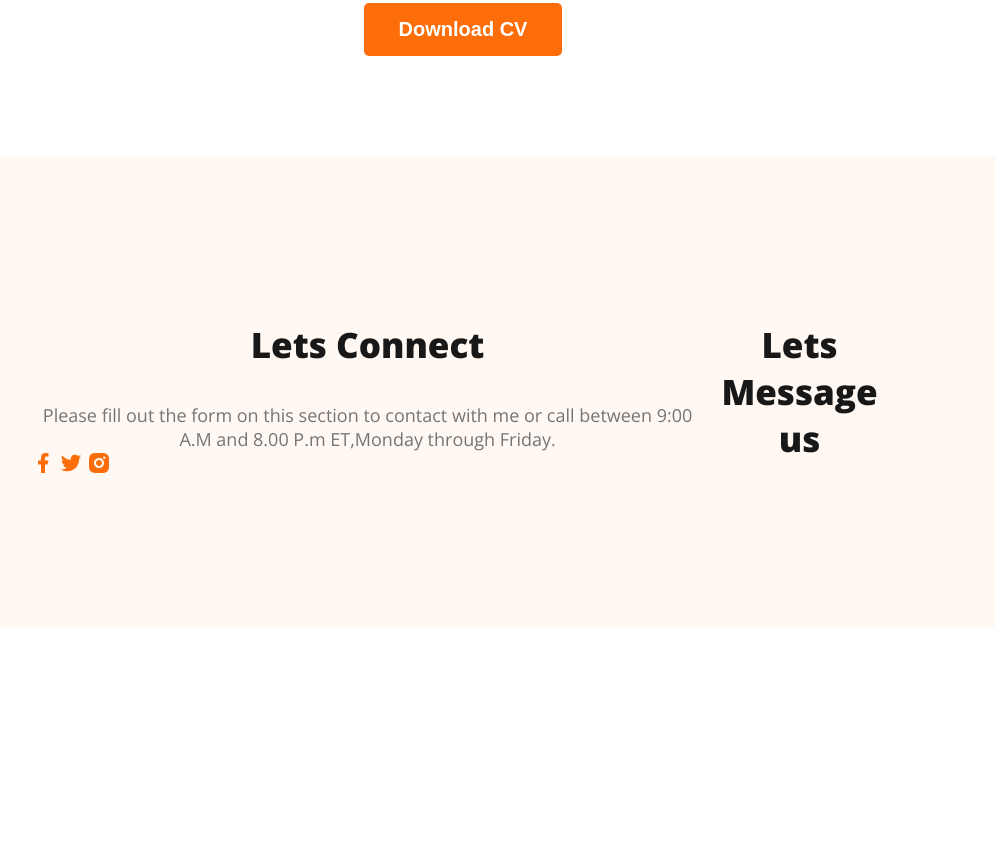
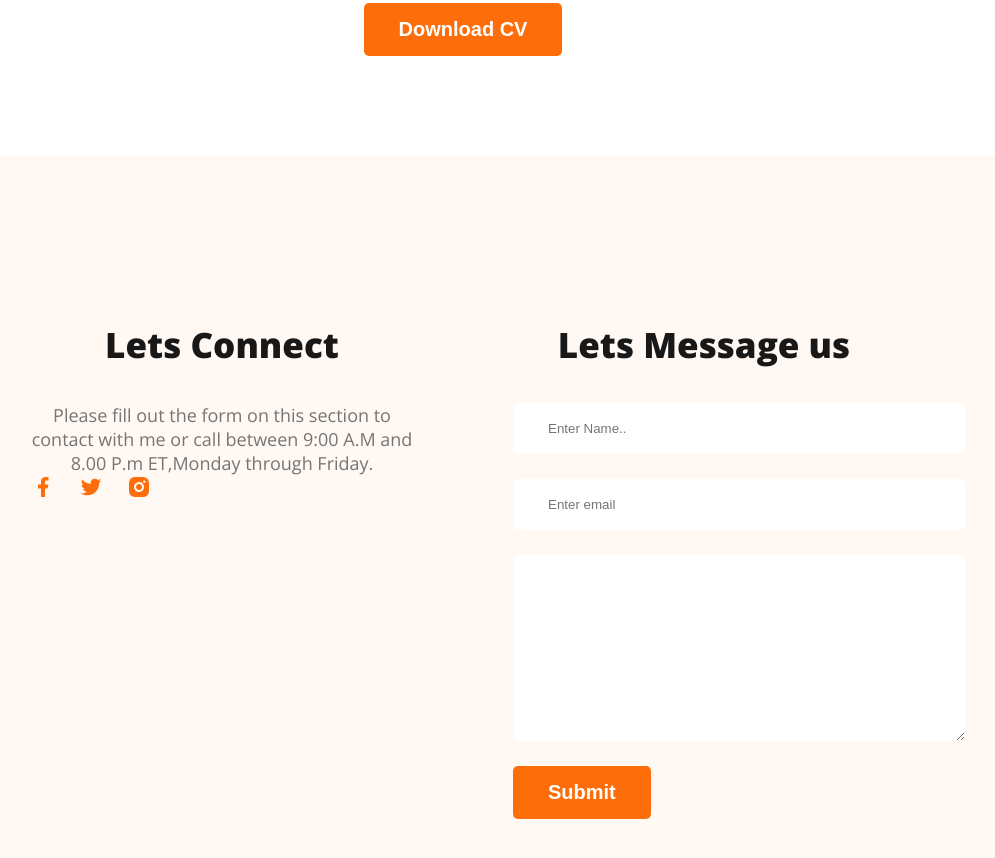
Before and after one commit to Mohi-github/webdeveloper-portfolio, a plain HTML site: page index.html in a window 1280 px wide. Shown: the part 3178-4036 px from the top of the page, without its empty margins (177-1172 px from the left). Before the commit the page ends 3813 px from the top, so only its background shows below. Drawn offline with nearby package versions, Linux system fonts and the light colour scheme.

Commit message:
footer completed

```diff
--- a/index.html
+++ b/index.html
@@ -171,6 +171,12 @@
         </div>
         <div class="footer-column">
             <h3 class="section-title">Lets Message us</h3>
+            <form action="" class="contact">
+                <input type="text"placeholder="Enter Name..">
+                <input type="email" name="" id=""placeholder="Enter email">
+                <textarea name="" id="" cols="30" rows="10"></textarea>
+                <input type="submit" class="btn-primary" value="Submit">
+            </form>
         </div>
     </footer>
 
--- a/styles/portfolio.css
+++ b/styles/portfolio.css
@@ -193,4 +193,21 @@ footer{
     padding:130px 200px;
     background: #FFF8F3;
     margin-top:100px;
+    gap:100px;
 }
+.footer-column{
+    width:50%;
+}
+.contact input[type="text"],.contact input[type="email"],textarea{
+    display:block;
+    margin-bottom: 25px;
+    padding:18px 35px;
+    color:#757575;
+    width:100%;
+    border-radius:5px;
+    border:0;
+
+}
+.social-links a{
+    margin-right: 20px;
+}
```
